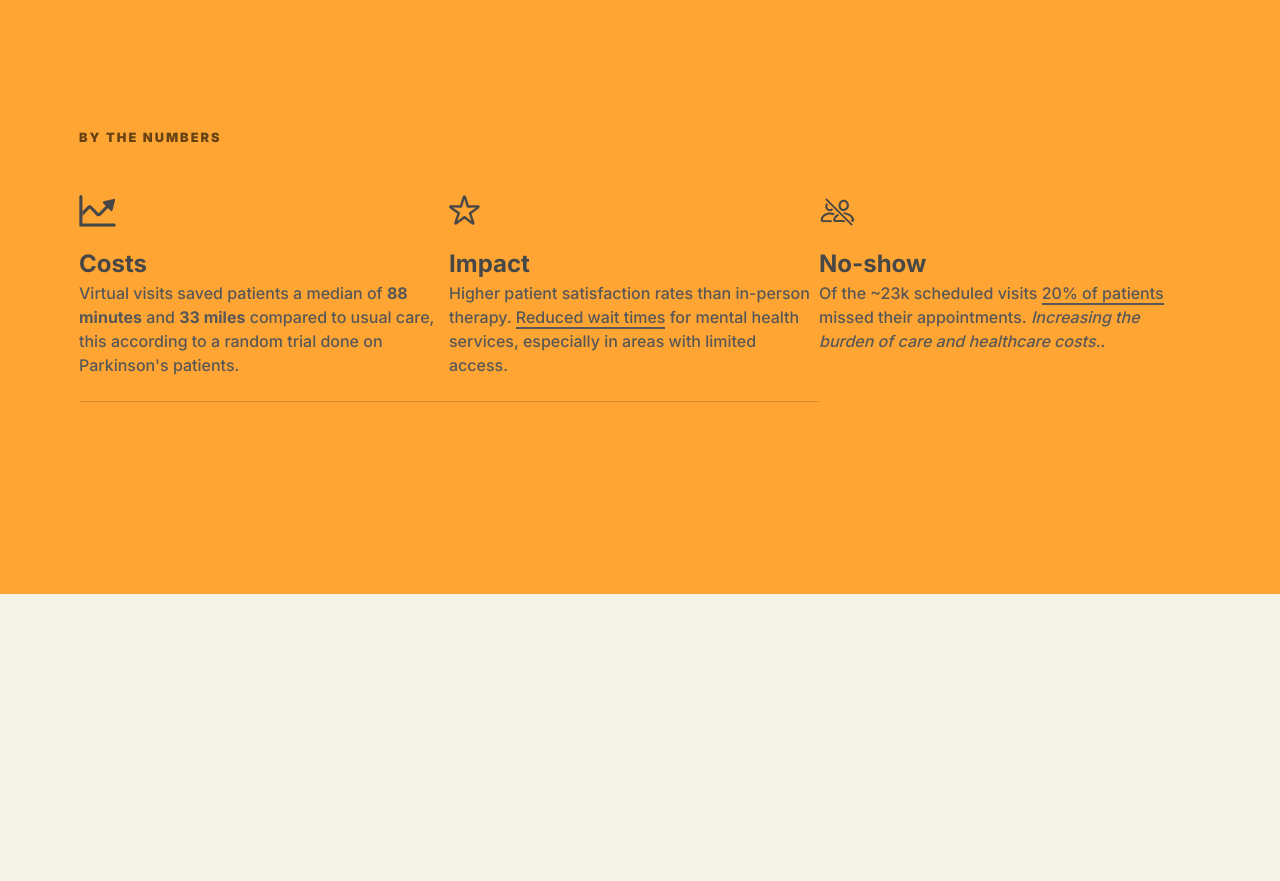
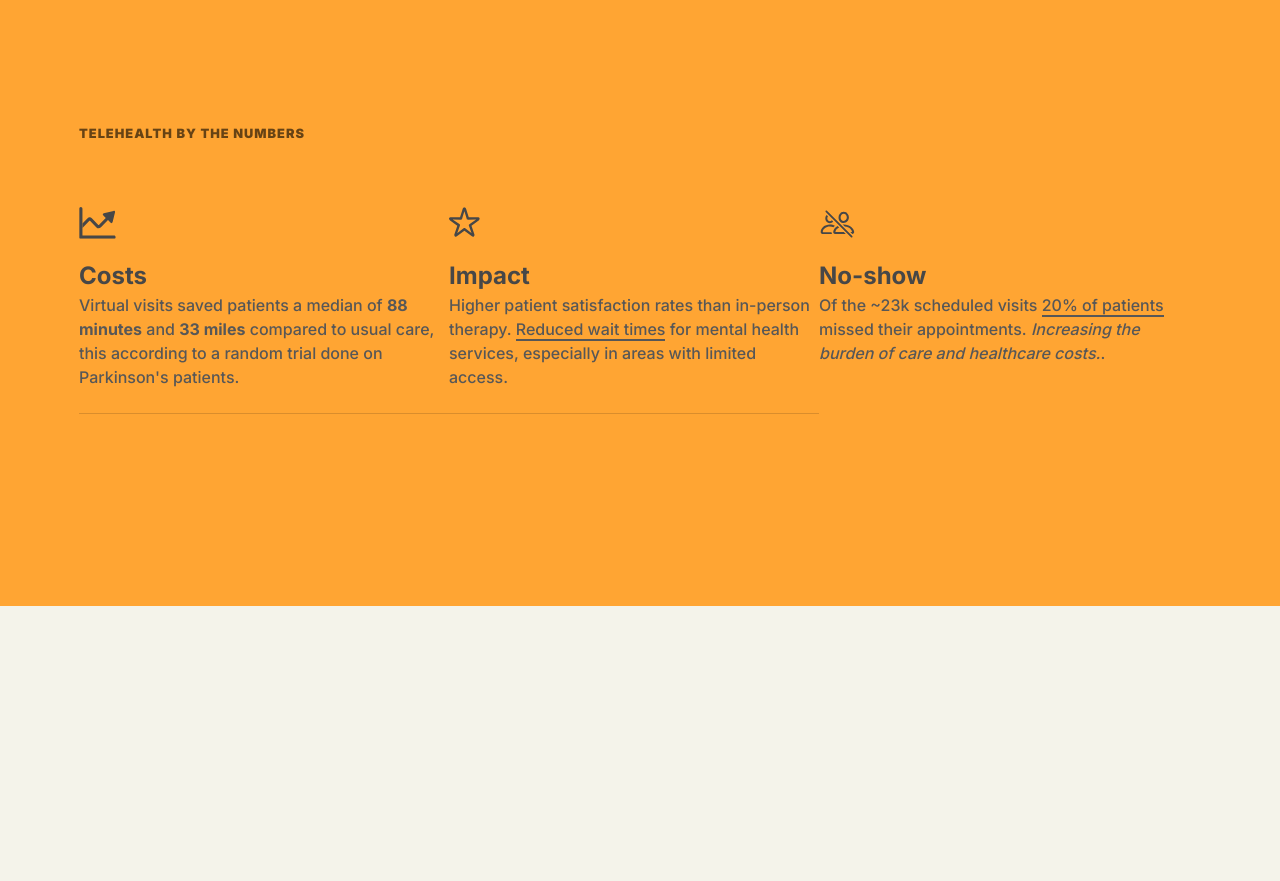
Before and after one commit to ZenSpaceApp/zenspace-website, a Next.js app: page / in a window 1280 px wide. Shown: the part 1820-2701 px from the top of the page. Built offline with nearby package versions, Linux system fonts and the light colour scheme.

Commit message:
Headline change in stats section/

```diff
--- a/app/page.tsx
+++ b/app/page.tsx
@@ -510,7 +510,7 @@ function Benefits() {
 const Stats = () => {
   return <section id="stats">
     <div className='container'>
-      <div className="sub-heading pt-1 mb-5">By the numbers</div>
+      <div className="sub-heading">Telehealth By the numbers</div>
       <div className='grid-container'>
         <div className="grid-item">
           <Image
--- a/styles/styles.scss
+++ b/styles/styles.scss
@@ -746,13 +746,14 @@ section.route-section {
     margin-bottom: 4px;
     font-weight: 600;
     color: var(--color--grey1);
-
-  }
-
+  }
+
+  .sub-heading { letter-spacing:  1px;}
   .grid-container {
     display: grid;
     grid-template-columns: 1fr;
     row-gap: 3rem;
+    margin-top: 4rem;
 
     @media screen and #{$mq-small} {
       grid-template-columns: repeat(3, 1fr);
```
